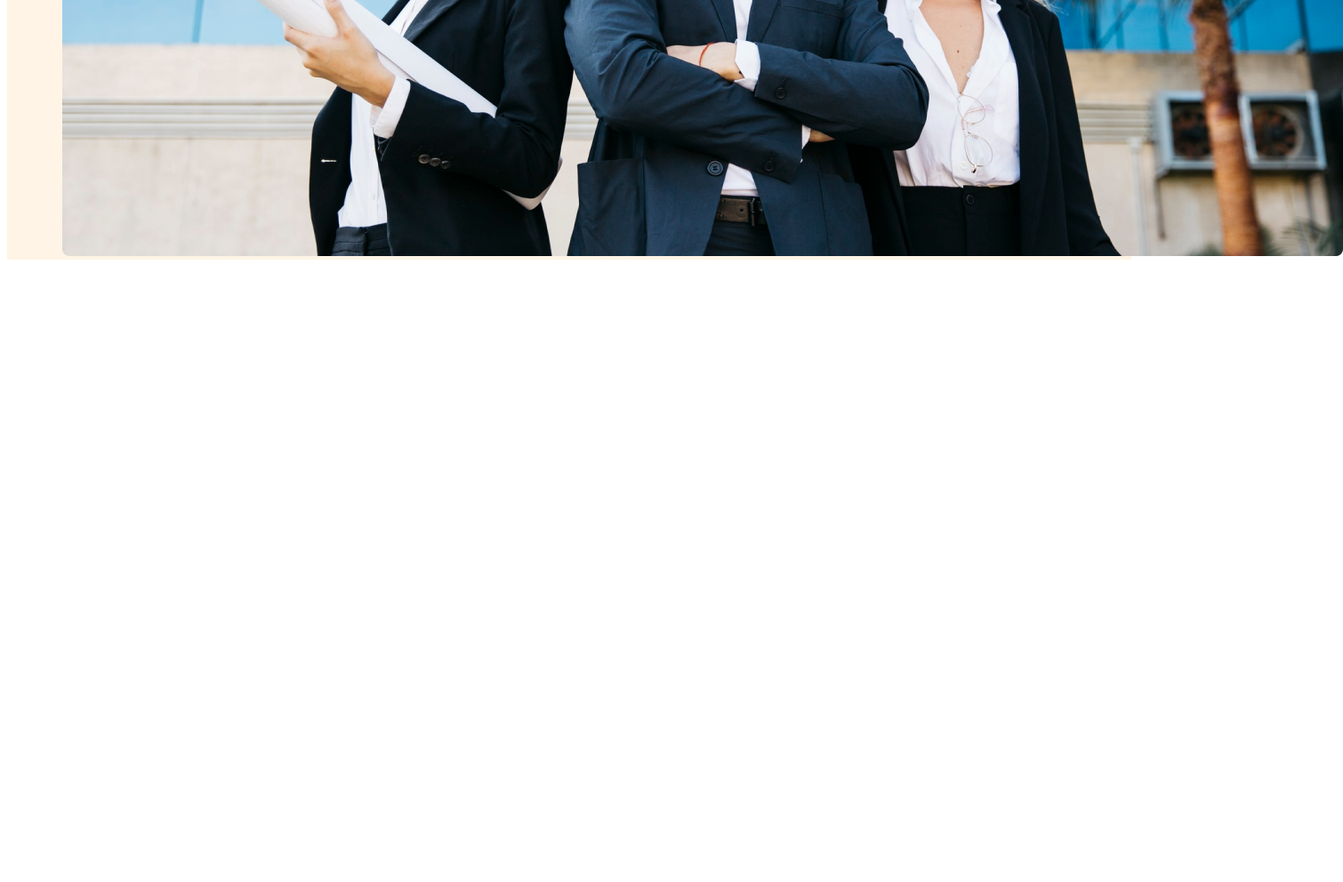
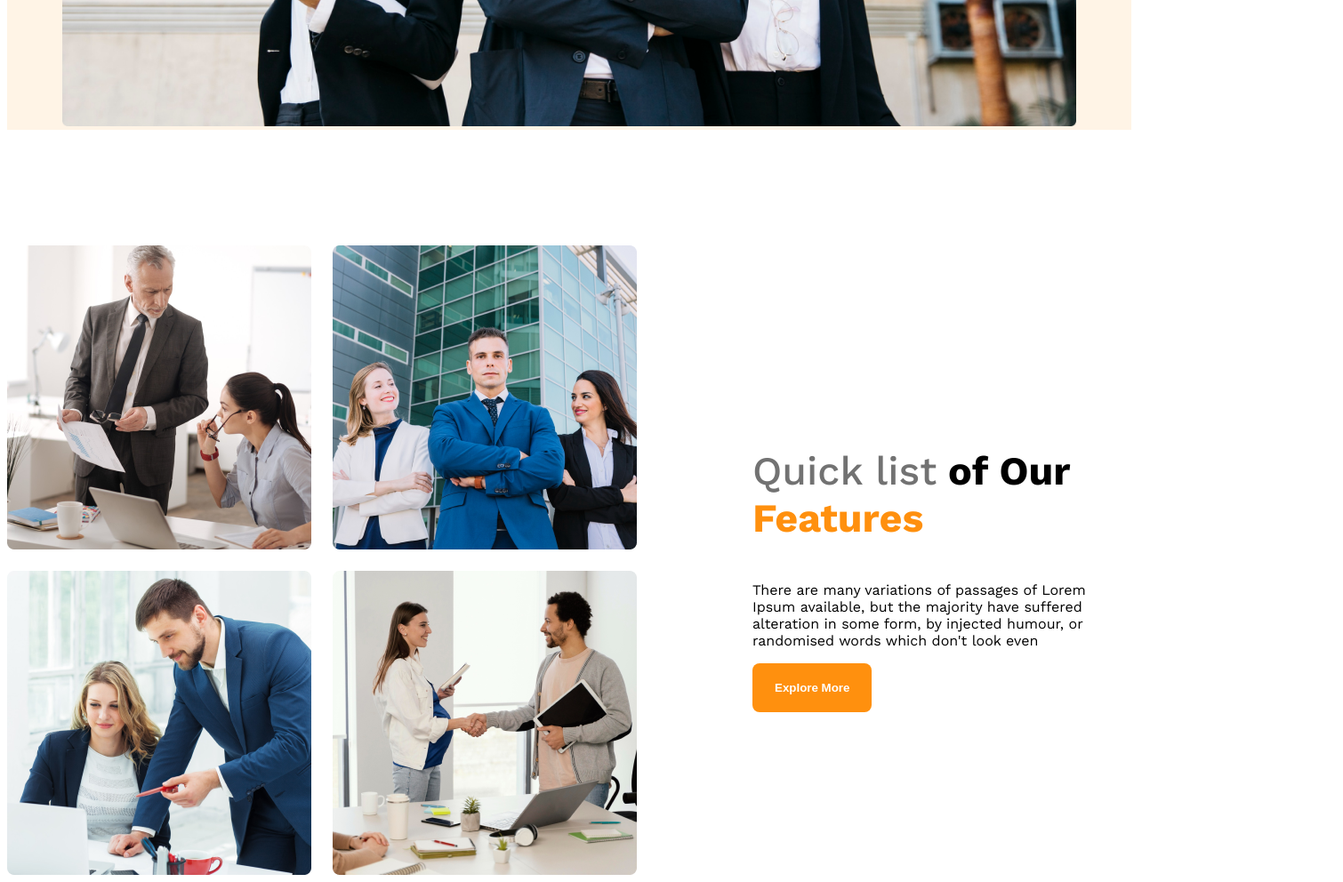
Before and after one commit to Fahimpro-jpg/civil-artechict-website, a plain HTML site: page index.html in a window 1280 px wide. Shown: the part 970-1962 px from the top of the page at 89% size, 1510 px wide, since content can reach past the window. Before the commit the page ends 1270 px from the top, so only its background shows below. Drawn offline with nearby package versions, Linux system fonts and the light colour scheme.

Commit message:
added some images

```diff
--- a/index.html
+++ b/index.html
@@ -24,12 +24,27 @@
             <p>There are many variations of passages of Lorem Ipsum available, but the majority have suffered alteration in some form, by injected humour, or randomised words which don't look even</p>
             <button class="btn-primary">Explore More</button>
         </div>
-            <img class=".banner-image" src="images/banner.png" alt="">
+            <img class="banner-image" src="images/banner.png" alt="">
 
         </div>
     </header>
     <main>
-
+        <section class="teams display-flex">
+            <div class="team-img-container">
+                <img src="images/team1.png" alt="two architects are discussing about a project">
+                <img src="images/team2.png" alt="two architects are discussing about a project">
+                <img src="images/team3.png" alt="two architects are discussing about a project">
+                <img src="images/team4.png" alt="two architects are discussing about a project">
+            </div>
+            <div class="our-features">
+                <h3 class="features-title"><span id="quick-list" class="text-light-gray">Quick list</span> <span>of Our</span>
+                    <span id="next-level">Features</span></h3>
+                <p class="feature-description">There are many variations of passages of Lorem Ipsum available, but the majority have suffered alteration in some form, by injected humour, or randomised words which don't look even</p>
+                <button class="btn-primary">
+                    Explore More
+                </button>
+            </div>
+        </section>
     </main>
     <footer>
 
--- a/styles/architects.css
+++ b/styles/architects.css
@@ -12,6 +12,10 @@
 /* shared styles */
 .display-flex{
     display: flex;
+}
+
+.text-primary{
+    color: #FF900E;
 }
 
 /* dark-02 */
@@ -36,6 +40,16 @@
     border-radius: 8px;
     border: none;
 
+
+}
+
+ main{
+    max-width: 1440px;
+    margin: 0 auto;
+}
+
+main > section{
+    margin-top: 130px;
 }
 /* header styles */
 
@@ -83,3 +97,47 @@
 .banner-image{
     width: 100%;
 }
+
+/* team and feature related styles */
+.teams{
+    align-items: center;
+}
+.team-img-container{
+    display: grid;
+    grid-template-columns:repeat(2, 1fr) ;
+    gap: 24px;
+}
+
+.our-features{
+   margin-left: 130px;
+   max-width: 530px;
+}
+
+.features-title{
+    font-size: 2.8rem;
+    font-weight: 700;
+}
+
+#quick-list{
+    font-weight:500 ;
+}
+
+#next-level{
+    color: #FF900E;
+}
+
+/* responsive media */
+
+@media screen and (max-width:576px) {
+    .navbar, .nav-links, .teams{
+        flex-direction: column;
+    }
+
+    .team-img-container{
+        grid-template-columns: repeat(1, 1fr);
+    }
+
+    .our-features{
+        margin-left: 20px;
+    }
+}
```
